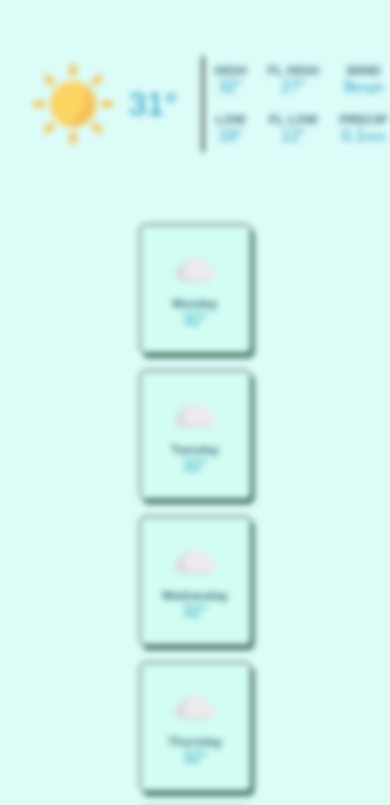
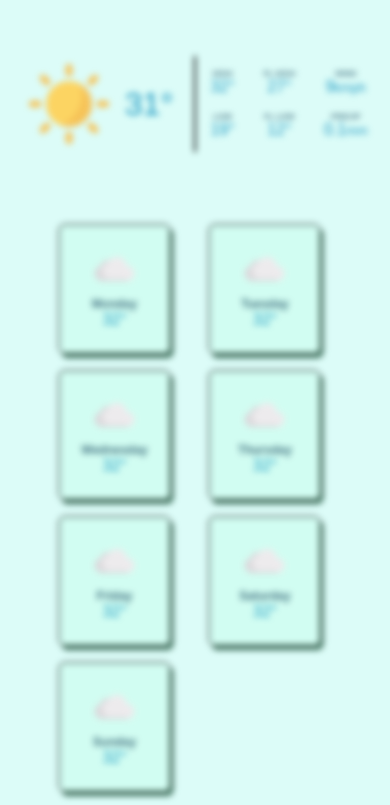
Before and after one commit to ritesh1507/weather-vanilla-js-app, a plain HTML site: page index.html in a window 390 px wide. Shown: the top 805 px of the page. Drawn offline with Linux system fonts and the light colour scheme.

Commit message:
minor design fix

```diff
--- a/assets/index-BsSP9Xj4.css
+++ b/assets/index-BsSP9Xj4.css
@@ -1 +1,13 @@
-*,*:after *:before{box-sizing:border-box}body{margin:0;background-color:#D4FCF7CA;color:#1e99c2;font-family:sans-serif}.blurred{filter:blur(3px);overflow:hidden}header{display:flex;align-items:center;margin-top:3rem}.header-left{display:flex;width:50%;align-items:center;justify-content:center;margin:.5rem;padding:.5rem;border-right:2px solid rgb(0,0,0)}.weather-image{height:40px;width:40px;object-fit:contain}.weather-image-large{height:80px;width:80px}.header-current-temp{font-size:2rem;margin-left:1rem}.header-right{display:grid;width:50%;justify-content:space-around;gap:1rem;grid-template-columns:repeat(3,auto);grid-template-rows:repeat(2,auto)}.info-box{display:flex;flex-direction:column;align-items:center}.label{color:#416f7f;font-size:.8rem;font-weight:700;text-transform:uppercase}.sub-info{font-size:.8rem}.day-section{display:grid;margin-top:3rem;margin-bottom:3rem;margin-left:50%;transform:translate(-50%);max-width:80%;grid-template-columns:repeat(auto-fit,7rem);gap:1rem;justify-content:center;padding:1rem}.day-card{display:flex;flex-direction:column;align-items:center;border:1px solid black;border-radius:.4rem;padding:1.5rem;background-color: #C2FEEA69;box-shadow: 3px 4px #40755F}.day-card-day{font-size:.75rem;font-weight:700;color:#416f7f;margin-top:.5rem}.hour-section{width:100%;text-align:center;border-spacing:0}.hour-row{background-color:#8FD8F0A8}.hour-row:nth-child(2n){background-color:#D4FCF7CB}.hour-row>td{padding:.25rem .5rem}
+*,*:after *:before{box-sizing:border-box}body{margin:0;background-color:#D4FCF7CA;color:#1e99c2;font-family:sans-serif}.blurred{filter:blur(3px);overflow:hidden}header{display:flex;align-items:center;margin-top:3rem}.header-left{display:flex;width:50%;align-items:center;justify-content:center;margin:.5rem;padding:.5rem;border-right:2px solid rgb(0,0,0)}.weather-image{height:40px;width:40px;object-fit:contain}.weather-image-large{height:80px;width:80px}.header-current-temp{font-size:2rem;margin-left:1rem}.header-right{display:grid;width:50%;justify-content:space-around;gap:1rem;grid-template-columns:repeat(3,auto);grid-template-rows:repeat(2,auto)}.info-box{display:flex;flex-direction:column;align-items:center}.label{color:#416f7f;font-size:.8rem;font-weight:700;text-transform:uppercase}.sub-info{font-size:.8rem}.day-section{display:grid;margin-top:3rem;margin-bottom:4rem;margin-left:50%;transform:translate(-50%);width:50%;grid-template-columns:repeat(auto-fit,7rem);column-gap:8%;row-gap:1rem;padding:1rem}.day-card{display:flex;flex-direction:column;align-items:center;border:1px solid black;border-radius:.4rem;padding:1.5rem;background-color: #C2FEEA69;box-shadow: 3px 4px #40755F}.day-card-day{font-size:.75rem;font-weight:700;color:#416f7f;margin-top:.5rem}.hour-section{width:100%;text-align:center;border-spacing:0}.hour-row{background-color:#8FD8F0A8}.hour-row:nth-child(2n){background-color:#D4FCF7CB}.hour-row>td{padding:.25rem .5rem}@media (max-width: 600px) {
+  .label {
+    font-size: 0.5rem;
+  }
+  .day-section{
+    width: 70%;
+    grid-template-columns: repeat(auto-fit, 7rem);
+    column-gap: 2.4rem;
+  }
+  .header-right{
+    padding-right: 1rem;
+  }
+}
```
